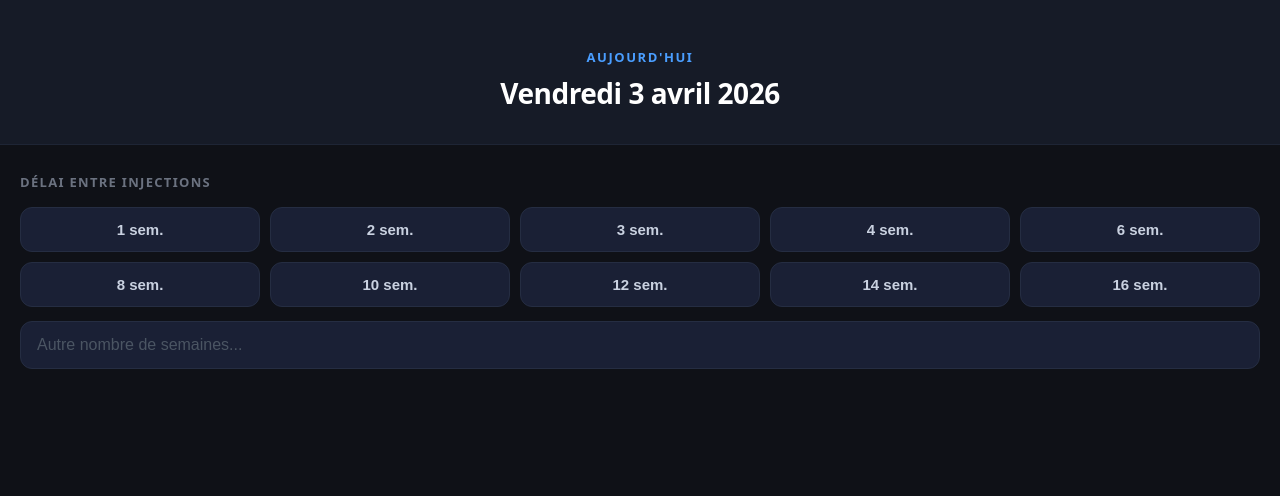
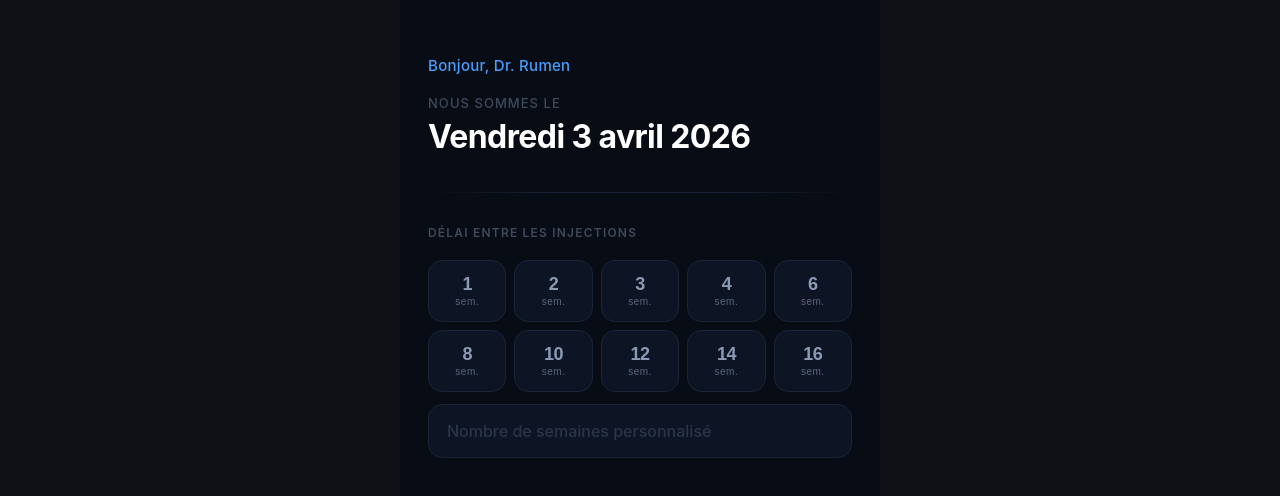
Before and after one commit to Gabibi164/injection-date, a React (Vite) app: page / in a window 1280 px wide. Shown: the top 496 px of the page. Built offline with nearby package versions, Linux system fonts and the light colour scheme.

Commit message:
redesign: premium dark UI with Dr. Rumen greeting

```diff
--- a/src/App.css
+++ b/src/App.css
@@ -5,99 +5,135 @@
 
 .app {
   min-height: 100svh;
-  background: #0f1117;
+  background: #080c14;
   color: #fff;
-  font-family: system-ui, -apple-system, sans-serif;
+  font-family: -apple-system, 'SF Pro Display', 'Helvetica Neue', sans-serif;
   display: flex;
   flex-direction: column;
-  padding: 0 0 40px;
+  padding-bottom: 48px;
+  max-width: 480px;
+  margin: 0 auto;
 }
 
-/* Header */
+/* ── Header ─────────────────────────────────── */
 .header {
-  background: #161b27;
-  padding: 48px 24px 32px;
-  text-align: center;
-  border-bottom: 1px solid #1e2535;
+  padding: 56px 28px 36px;
 }
 
-.label-today {
+.greeting {
+  font-size: 15px;
+  font-weight: 500;
+  color: #4a9eff;
+  letter-spacing: 0.02em;
+  margin: 0 0 20px;
+}
+
+.date-label {
   font-size: 13px;
-  letter-spacing: 0.12em;
+  font-weight: 500;
+  color: #3d4a5c;
+  letter-spacing: 0.08em;
   text-transform: uppercase;
-  color: #4a9eff;
   margin: 0 0 8px;
-  font-weight: 600;
 }
 
 .today {
-  font-size: clamp(22px, 5vw, 28px);
+  font-size: clamp(26px, 6vw, 32px);
   font-weight: 700;
   color: #fff;
   margin: 0;
-  letter-spacing: -0.5px;
+  letter-spacing: -0.6px;
+  line-height: 1.15;
 }
 
-/* Section */
+/* ── Divider ─────────────────────────────────── */
+.divider {
+  height: 1px;
+  background: linear-gradient(90deg, transparent, #1a2235 30%, #1a2235 70%, transparent);
+  margin: 0 28px;
+}
+
+/* ── Section ─────────────────────────────────── */
 .section {
-  padding: 28px 20px 0;
+  padding: 32px 28px 0;
 }
 
 .section-label {
-  font-size: 13px;
+  font-size: 12px;
+  font-weight: 600;
+  color: #3d4a5c;
   letter-spacing: 0.1em;
   text-transform: uppercase;
-  color: #6b7280;
-  margin: 0 0 16px;
-  font-weight: 600;
+  margin: 0 0 20px;
 }
 
-/* Quick grid */
+/* ── Week grid ───────────────────────────────── */
 .quick-grid {
   display: grid;
   grid-template-columns: repeat(5, 1fr);
-  gap: 10px;
-  margin-bottom: 14px;
+  gap: 8px;
+  margin-bottom: 12px;
 }
 
 .quick-btn {
-  background: #1a2035;
-  border: 1.5px solid #252d42;
-  border-radius: 12px;
-  color: #c9d1e0;
-  font-size: 15px;
-  font-weight: 600;
-  padding: 14px 8px;
+  background: #0d1525;
+  border: 1px solid #1a2438;
+  border-radius: 14px;
+  color: #8a9ab5;
+  padding: 14px 4px;
   cursor: pointer;
-  transition: all 0.15s;
+  display: flex;
+  flex-direction: column;
+  align-items: center;
+  gap: 3px;
+  transition: all 0.15s ease;
+}
+
+.quick-btn:active {
+  transform: scale(0.93);
+}
+
+.quick-btn.active {
+  background: #0a1f3d;
+  border-color: #4a9eff;
+  color: #fff;
+  box-shadow: 0 0 0 1px #4a9eff, 0 4px 20px rgba(74, 158, 255, 0.2);
+}
+
+.week-num {
+  font-size: 18px;
+  font-weight: 700;
+  letter-spacing: -0.5px;
   line-height: 1;
 }
 
-.quick-btn:active {
-  transform: scale(0.95);
+.week-unit {
+  font-size: 10px;
+  font-weight: 500;
+  letter-spacing: 0.05em;
+  opacity: 0.6;
 }
 
-.quick-btn.active {
-  background: #4a9eff;
-  border-color: #4a9eff;
-  color: #fff;
-  box-shadow: 0 0 0 3px rgba(74, 158, 255, 0.25);
+.quick-btn.active .week-unit {
+  opacity: 0.8;
+  color: #7ab3ff;
 }
 
-/* Custom input */
+/* ── Custom input ────────────────────────────── */
 .custom-row {
   margin-top: 4px;
 }
 
 .custom-input {
   width: 100%;
-  background: #1a2035;
-  border: 1.5px solid #252d42;
-  border-radius: 12px;
+  background: #0d1525;
+  border: 1px solid #1a2438;
+  border-radius: 14px;
   color: #fff;
   font-size: 16px;
   font-weight: 500;
-  padding: 14px 16px;
+  font-family: inherit;
+  padding: 16px 18px;
   outline: none;
   transition: border-color 0.15s;
   -webkit-appearance: none;
@@ -105,72 +141,89 @@
 }
 
 .custom-input::placeholder {
-  color: #4b5563;
+  color: #2a3548;
 }
 
 .custom-input:focus {
   border-color: #4a9eff;
+  background: #0a1525;
 }
 
-/* Result */
+/* ── Result card ─────────────────────────────── */
 .result-card {
-  margin: 28px 20px 0;
-  background: linear-gradient(135deg, #1a3a6b 0%, #0f2d5a 100%);
-  border: 1.5px solid #2a4a8a;
-  border-radius: 18px;
-  padding: 28px 24px;
-  text-align: center;
+  margin: 28px 28px 0;
+  background: linear-gradient(145deg, #0a1f3d 0%, #071428 60%, #060e1e 100%);
+  border: 1px solid #1e3a6e;
+  border-radius: 22px;
+  padding: 28px 24px 24px;
   cursor: pointer;
-  transition: transform 0.15s;
+  transition: transform 0.15s ease, box-shadow 0.15s ease;
   user-select: none;
+  box-shadow: 0 8px 40px rgba(10, 31, 61, 0.6);
 }
 
 .result-card:active {
-  transform: scale(0.98);
+  transform: scale(0.97);
 }
 
-.result-label {
-  font-size: 13px;
-  letter-spacing: 0.1em;
+.result-eyebrow {
+  font-size: 12px;
+  font-weight: 600;
+  color: #4a9eff;
+  letter-spacing: 0.08em;
   text-transform: uppercase;
-  color: #7ab3ff;
-  margin: 0 0 12px;
-  font-weight: 600;
+  margin: 0 0 14px;
 }
 
 .result-date {
-  font-size: clamp(22px, 6vw, 30px);
+  font-size: clamp(24px, 6vw, 30px);
   font-weight: 800;
   color: #fff;
-  margin: 0 0 14px;
-  letter-spacing: -0.5px;
+  margin: 0 0 20px;
+  letter-spacing: -0.6px;
   line-height: 1.2;
 }
 
-.result-hint {
+.copy-pill {
+  display: inline-flex;
+  align-items: center;
+  gap: 6px;
+  background: rgba(74, 158, 255, 0.12);
+  border: 1px solid rgba(74, 158, 255, 0.25);
+  border-radius: 100px;
+  color: #4a9eff;
   font-size: 13px;
-  color: #4a9eff;
-  margin: 0;
-  font-weight: 500;
+  font-weight: 600;
+  padding: 7px 16px;
+  transition: all 0.2s ease;
 }
 
-/* Reset */
+.copy-pill.copied {
+  background: rgba(52, 199, 89, 0.12);
+  border-color: rgba(52, 199, 89, 0.3);
+  color: #34c759;
+}
+
+/* ── Reset ───────────────────────────────────── */
 .reset-btn {
   display: block;
-  margin: 20px 20px 0;
-  width: calc(100% - 40px);
+  margin: 14px 28px 0;
+  width: calc(100% - 56px);
   background: transparent;
-  border: 1.5px solid #252d42;
-  border-radius: 12px;
-  color: #6b7280;
-  font-size: 15px;
+  border: 1px solid #1a2438;
+  border-radius: 14px;
+  color: #3d4a5c;
+  font-size: 14px;
   font-weight: 600;
-  padding: 14px;
+  font-family: inherit;
+  padding: 15px;
   cursor: pointer;
   transition: all 0.15s;
+  letter-spacing: 0.02em;
 }
 
 .reset-btn:active {
-  background: #1a2035;
-  color: #c9d1e0;
+  background: #0d1525;
+  color: #8a9ab5;
+  border-color: #252d42;
 }
--- a/src/App.jsx
+++ b/src/App.jsx
@@ -46,8 +46,7 @@ export default function App() {
   }
 
   function handleCustom(e) {
-    const val = e.target.value
-    setCustomWeeks(val)
+    setCustomWeeks(e.target.value)
     setSelectedWeeks(null)
     setCopied(false)
   }
@@ -69,12 +68,15 @@ export default function App() {
   return (
     <div className="app">
       <div className="header">
-        <p className="label-today">Aujourd'hui</p>
+        <p className="greeting">Bonjour, Dr. Rumen</p>
+        <p className="date-label">Nous sommes le</p>
         <h1 className="today">{formatDate(today)}</h1>
       </div>
 
+      <div className="divider" />
+
       <div className="section">
-        <p className="section-label">Délai entre injections</p>
+        <p className="section-label">Délai entre les injections</p>
         <div className="quick-grid">
           {QUICK_WEEKS.map(w => (
             <button
@@ -82,7 +84,8 @@ export default function App() {
               className={`quick-btn${selectedWeeks === w ? ' active' : ''}`}
               onClick={() => handleQuickSelect(w)}
             >
-              {w} sem.
+              <span className="week-num">{w}</span>
+              <span className="week-unit">sem.</span>
             </button>
           ))}
         </div>
@@ -91,7 +94,7 @@ export default function App() {
           <input
             type="number"
             className="custom-input"
-            placeholder="Autre nombre de semaines..."
+            placeholder="Nombre de semaines personnalisé"
             min="1"
             max="52"
             value={customWeeks}
@@ -101,17 +104,19 @@ export default function App() {
       </div>
 
       {resultDate && (
-        <div className="result-card" onClick={handleCopy}>
-          <p className="result-label">Prochaine injection dans {weeks} sem.</p>
-          <p className="result-date">{resultText}</p>
-          <p className="result-hint">{copied ? '✓ Copié !' : 'Appuyer pour copier'}</p>
-        </div>
-      )}
+        <>
+          <div className="result-card" onClick={handleCopy}>
+            <p className="result-eyebrow">Prochaine injection · {weeks} semaine{weeks > 1 ? 's' : ''}</p>
+            <p className="result-date">{resultText}</p>
+            <div className={`copy-pill${copied ? ' copied' : ''}`}>
+              {copied ? '✓ Copié' : 'Copier la date'}
+            </div>
+          </div>
 
-      {(selectedWeeks !== null || customWeeks !== '') && (
-        <button className="reset-btn" onClick={handleReset}>
-          Recommencer
-        </button>
+          <button className="reset-btn" onClick={handleReset}>
+            Nouveau calcul
+          </button>
+        </>
       )}
     </div>
   )
```
